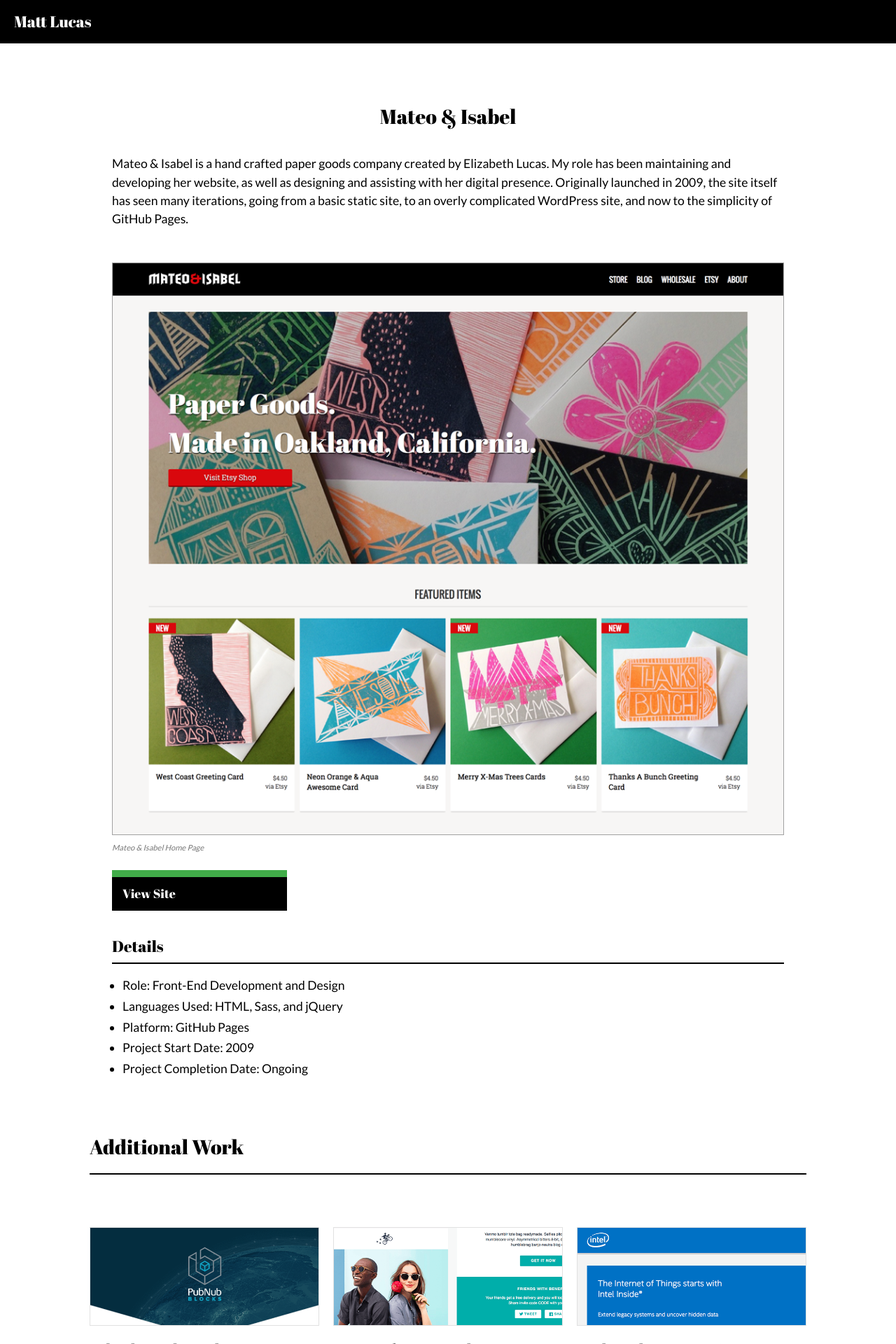
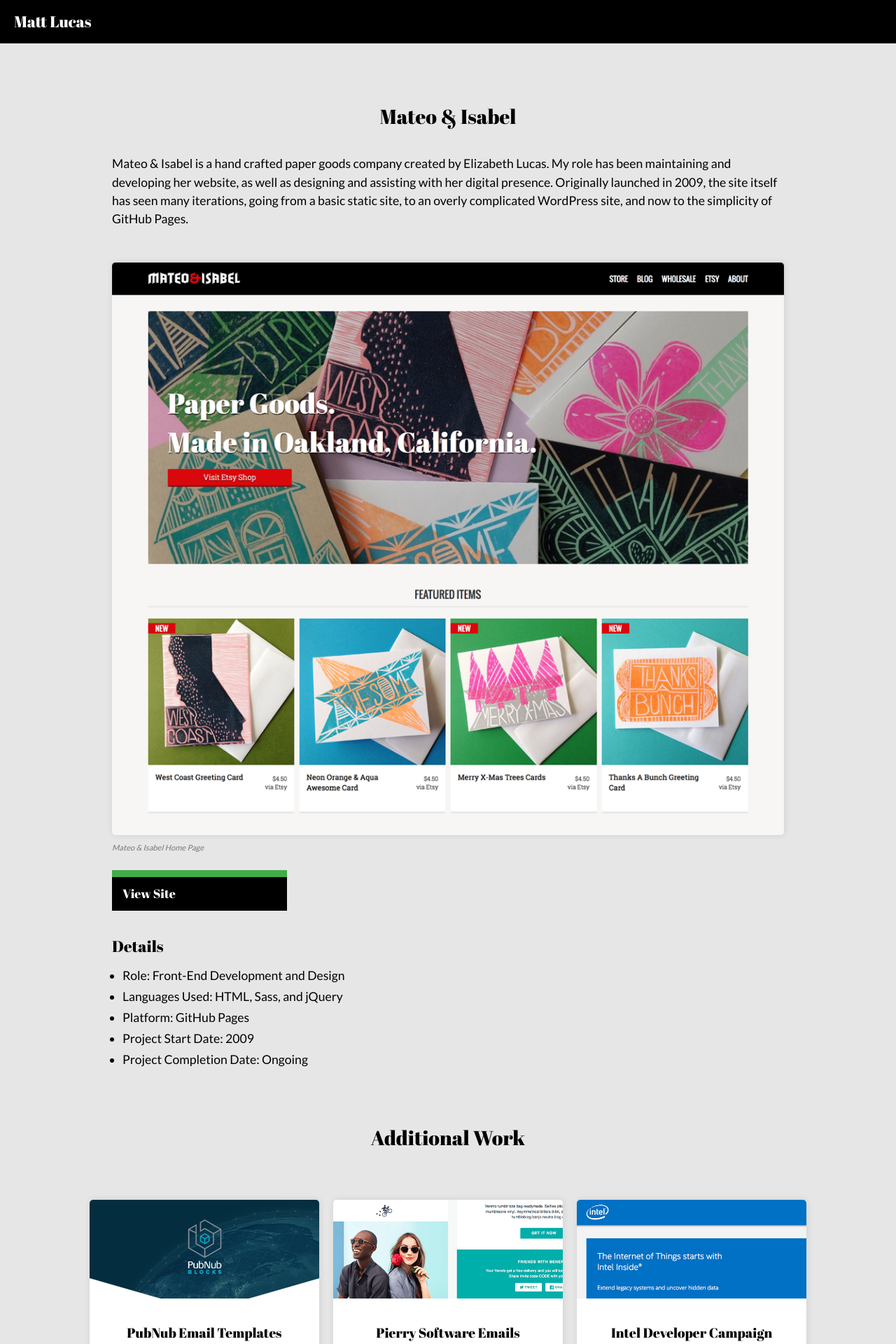
Before and after one commit to mattdavidlucas/mattdavidlucas.github.io, a Jekyll site: the page built from mateo-and-isabel.html, in a window 1280 px wide. Shown: the top 1920 px of the page at 70% size. Built offline with Jekyll 4.4.1, drawn with Linux system fonts in a browser that asks for light colours; nearby versions of some CDN libraries.

Commit message:
update portfolio card elements

```diff
--- a/_includes/portfolio-cards.html
+++ b/_includes/portfolio-cards.html
@@ -1,6 +1,7 @@
 <article id="pubnub" class="portfolio_card">
   <a href="/work/pubnub-email-templates/"><img src="/img/thumbs/matt-david-lucas-thumbnail-pubnub-email-templates.png" alt="PubNub Email Templates"></a>
 
+  <div>
     <header>
       <h4><a href="/work/pubnub-email-templates/" title="View Emails">PubNub Email Templates</a></h4>
     </header>
@@ -8,11 +9,14 @@
     <footer>
       <a href="/work/pubnub-email-templates/" title="View Emails">View Emails</a>
     </footer>
+  </div>
+
 </article><!-- /.portfolio_card -->
 
 <article id="pierry" class="portfolio_card">
   <a href="/work/pierry-software-emails/"><img src="/img/thumbs/matt-david-lucas-thumbnail-pierry-emails.png" alt="Pierry Software"></a>
 
+  <div>
     <header>
       <h4><a href="/work/pierry-software-emails/" title="View Emails">Pierry Software Emails</a></h4>
     </header>
@@ -20,11 +24,13 @@
     <footer>
       <a href="/work/pierry-software-emails/" title="View Emails">View Emails</a>
     </footer>
+  </div>
 </article><!-- /.portfolio_card -->
 
 <article id="iot" class="portfolio_card">
   <a href="/work/intel-developer-campaign/"><img src="/img/thumbs/matt-david-lucas-thumbnail-intel-dev-campaign.png" alt="Intel Developer Campaign"></a>
 
+  <div>
     <header>
       <h4><a href="/work/intel-developer-campaign/" title="View Project">Intel Developer Campaign</a></h4>
     </header>
@@ -32,11 +38,13 @@
     <footer>
       <a href="/work/intel-developer-campaign/" title="View Project">View Project</a>
     </footer>
+  </div>
 </article><!-- /.portfolio_card -->
 
 <article id="hertz-poc" class="portfolio_card">
   <a href="/work/hertz-poc/"><img src="/img/thumbs/matt-david-lucas-thumbnail-hertz-poc.png" alt="Hertz Bon Voyage POC"></a>
 
+  <div>
     <header>
       <h4><a href="/work/hertz-poc/" title="View Project">Hertz Bon Voyage POC</a></h4>
     </header>
@@ -44,11 +52,13 @@
     <footer>
       <a href="/work/hertz-poc/" title="View Project">View Project</a>
     </footer>
+  </div>
 </article><!-- /.portfolio_card -->
 
 <article id="etl" class="portfolio_card">
   <a href="/work/engineering-training-library/"><img src="/img/thumbs/matt-david-lucas-thumbnail-eng-library.png" alt="Engineering Training Library"></a>
 
+  <div>
     <header>
       <h4><a href="/work/engineering-training-library/" title="View Project">Engineering Training Library</a></h4>
     </header>
@@ -56,4 +66,5 @@
     <footer>
       <a href="/work/engineering-training-library/" title="View Project">View Project</a>
     </footer>
+  </div>
 </article><!-- /.portfolio_card -->
--- a/_sass/_layout.scss
+++ b/_sass/_layout.scss
@@ -1,3 +1,6 @@
+.page {
+	background-color: #e6e6e6;
+}
 a {
 	color: #000;
 }
@@ -17,7 +20,7 @@
 
 div.wrapper {
 	@media only screen and (min-width: 960px) {
-		padding: 7% 0;
+		padding: 5% 0;
 	}
 }
 
@@ -156,7 +159,7 @@
 }
 
 @media only screen and (min-width: 1475px) {
-	.site-header + .wrapper { padding-top: 7%; }
+	.site-header + .wrapper { padding-top: 5%; }
 }
 
 // Portfolio Cards Section
@@ -171,13 +174,18 @@
 }
 
 .portfolio_card {
+	background-color: #FFF;
+	border-radius: 5px;
+	box-shadow: 1px 0px 10px rgba(0,0,0,0.1);
 	margin: 40px auto;
+	overflow: hidden;
 	max-width: 400px;
 
 	img {
-		border: 1px solid #e1e1e1;
 		margin-bottom: 20px;
 	}
+
+	div { padding: 5% 5% 10% 5%; }
 
 	header, footer { text-align: center; }
 }
@@ -185,15 +193,14 @@
 @media only screen and (min-width: 960px) {
 	.portfolio_card {
 		float: left;
-		min-height: 230px;
 		width: fluid-div(320,1000);
+
+		div { min-height: 136px; }
 
 		&:nth-child(3n-3) {
 			margin-left: fluid-div(20,1000);
 			margin-right: fluid-div(20,1000);
 		}
-
-		header, footer { text-align: left; }
 	}
 }
 
@@ -242,7 +249,8 @@
 	padding: 0;
 
 	img {
-		border: 1px solid #a1a1a1;
+		border-radius: 5px;
+		box-shadow: 1px 0px 10px rgba(0,0,0,0.1);
 	}
 
 	img.no-border { border: none; }
--- a/_sass/_typography.scss
+++ b/_sass/_typography.scss
@@ -59,15 +59,12 @@
 }
 
 .section-title {
-	border-bottom: 2px solid #000;
 	font-size: $small-headline;
 	margin-bottom: 1.2em;
-	padding-bottom: 0.8em;
 	text-align: center;
 
 	@media only screen and (min-width: 960px) {
 		font-size: $medium-headline;
-		text-align: left;
 	}
 }
 
@@ -81,10 +78,10 @@
 
 #portfolio_single {
 	h3 {
-		border-bottom: 2px solid #000;
+		// border-bottom: 2px solid #000;
 		font-size: 1.4em;
 		margin: 1.8em 0 0.8em;
-		padding-bottom: 0.5em;
+		// padding-bottom: 0.5em;
 	}
 
 	h4 {
```
Lines whose indentation alone changed are shown as unchanged.
